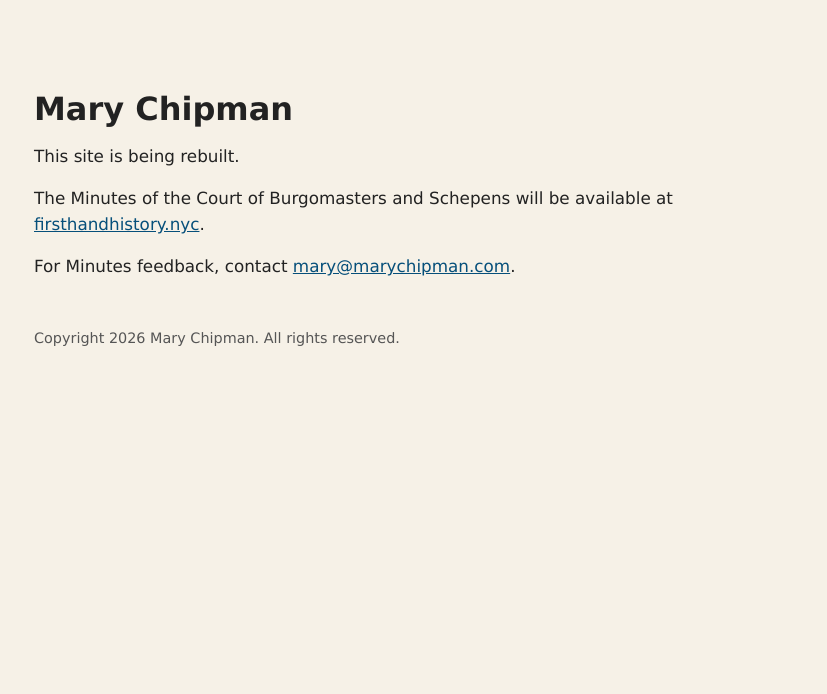
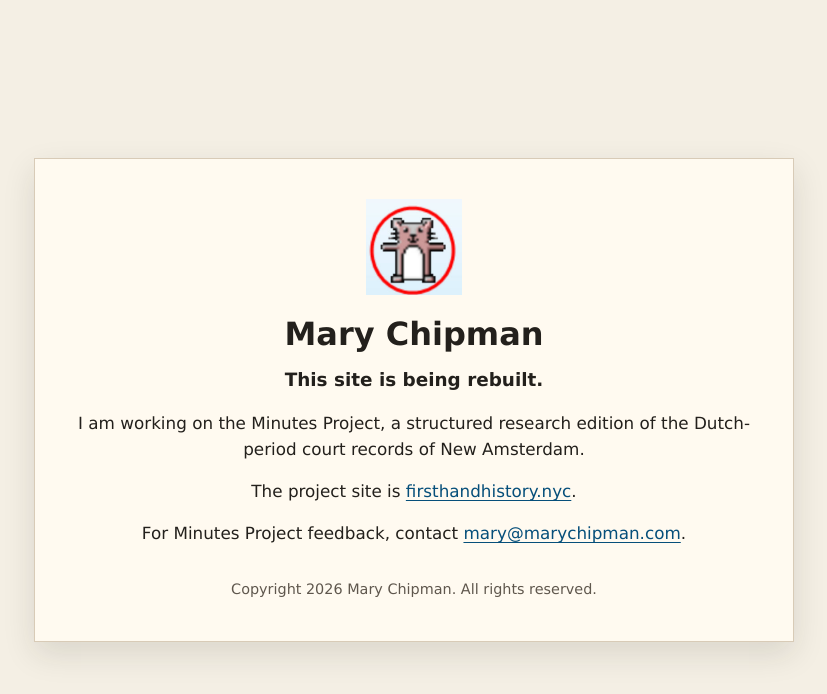
Before and after one commit to Tamesin/marychipman.com, a plain HTML site: page index.html in a window 1280 px wide. Shown: the whole page, without its empty margins (226-1053 px from the left). Drawn offline with Linux system fonts and the light colour scheme.

Commit message:
Update static home page

```diff
--- /dev/null
+++ b/assets/site.css
@@ -0,0 +1,90 @@
+html {
+  box-sizing: border-box;
+}
+
+*,
+*:before,
+*:after {
+  box-sizing: inherit;
+}
+
+body {
+  margin: 0;
+  min-height: 100vh;
+  font-family: Verdana, Arial, sans-serif;
+  background: #f4efe4;
+  color: #23201c;
+  line-height: 1.55;
+}
+
+.page {
+  min-height: 100vh;
+  display: flex;
+  align-items: center;
+  justify-content: center;
+  padding: 2rem;
+}
+
+.card {
+  width: 100%;
+  max-width: 760px;
+  padding: 2.5rem;
+  background: #fffaf0;
+  border: 1px solid #d8cbb7;
+  box-shadow: 0 12px 30px rgba(35, 32, 28, 0.12);
+  text-align: center;
+}
+
+.site-mark {
+  display: block;
+  width: 96px;
+  height: auto;
+  margin: 0 auto 1.25rem auto;
+}
+
+h1 {
+  margin: 0 0 0.75rem 0;
+  font-size: 2rem;
+  line-height: 1.2;
+  font-weight: 700;
+}
+
+p {
+  margin: 0 0 1rem 0;
+  font-size: 1.05rem;
+}
+
+.lede {
+  font-size: 1.15rem;
+  font-weight: 700;
+}
+
+a {
+  color: #064f7a;
+  text-decoration-thickness: 1px;
+  text-underline-offset: 3px;
+}
+
+footer {
+  margin-top: 2rem;
+  font-size: 0.9rem;
+  color: #5f574d;
+}
+
+@media (max-width: 600px) {
+  .page {
+    padding: 1rem;
+  }
+
+  .card {
+    padding: 1.5rem;
+  }
+
+  .site-mark {
+    width: 80px;
+  }
+
+  h1 {
+    font-size: 1.65rem;
+  }
+}
--- a/index.html
+++ b/index.html
@@ -4,61 +4,38 @@
   <meta charset="utf-8">
   <meta name="viewport" content="width=device-width, initial-scale=1">
   <title>Mary Chipman</title>
-  <style>
-    body {
-      margin: 0;
-      font-family: Verdana, Arial, sans-serif;
-      background: #f6f1e7;
-      color: #222;
-      line-height: 1.55;
-    }
-
-    main {
-      max-width: 760px;
-      margin: 0 auto;
-      padding: 4rem 1.5rem;
-    }
-
-    h1 {
-      font-size: 2rem;
-      margin-bottom: 0.5rem;
-    }
-
-    p {
-      font-size: 1.05rem;
-      margin: 0 0 1rem 0;
-    }
-
-    a {
-      color: #064f7a;
-    }
-
-    footer {
-      margin-top: 3rem;
-      font-size: 0.9rem;
-      color: #555;
-    }
-  </style>
+  <link rel="icon" href="favicon.ico">
+  <link rel="stylesheet" href="assets/site.css">
 </head>
 <body>
-  <main>
+  <main class="page">
+    <section class="card">
+      <img class="site-mark" src="assets/history-hamster.jpg" alt="History Hamster">
+
       <h1>Mary Chipman</h1>
 
-    <p>This site is being rebuilt.</p>
+      <p class="lede">
+        This site is being rebuilt.
+      </p>
 
       <p>
-      The Minutes of the Court of Burgomasters and Schepens will be available at
+        I am working on the Minutes Project, a structured research edition of the Dutch-period court records of New Amsterdam.
+      </p>
+
+      <p>
+        The project site is
         <a href="https://firsthandhistory.nyc">firsthandhistory.nyc</a>.
       </p>
 
       <p>
-      For Minutes feedback, contact
+        For Minutes Project feedback, contact
         <a href="mailto:mary@marychipman.com">mary@marychipman.com</a>.
       </p>
 
       <footer>
         Copyright 2026 Mary Chipman. All rights reserved.
       </footer>
+    </section>
   </main>
 </body>
 </html>
```
Also changed, not shown: assets/history-hamster.jpg (added), favicon.ico (added). Lines whose indentation alone changed are shown as unchanged.
